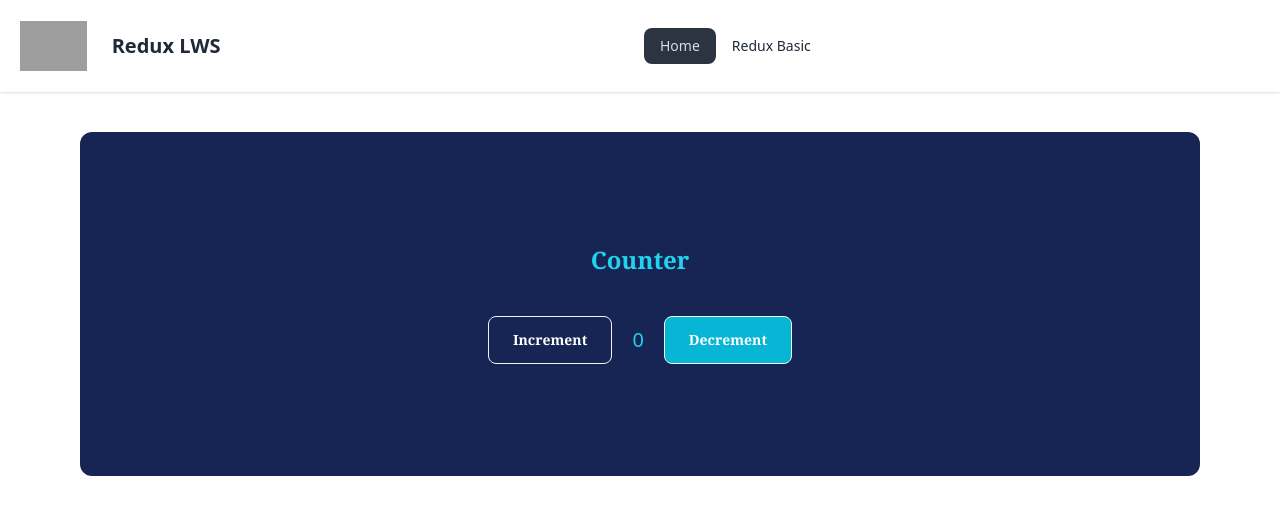
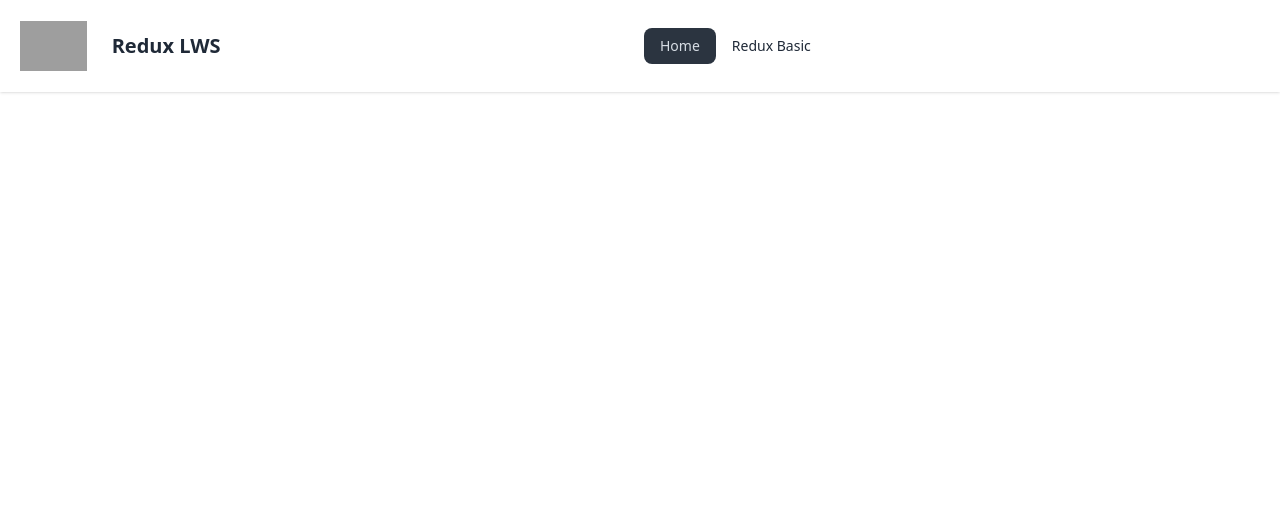
Before and after one commit to minhazapon/Redux-LWS, a React (Vite) app: page / in a window 1280 px wide. Shown: the top 514 px of the page. Built offline with nearby package versions, Linux system fonts and the light colour scheme; grey boxes are pictures that could not be loaded.

Commit message:
added file

```diff
--- a/package.json
+++ b/package.json
@@ -10,10 +10,12 @@
     "preview": "vite preview"
   },
   "dependencies": {
+    "@reduxjs/toolkit": "^2.5.0",
     "localforage": "^1.10.0",
     "match-sorter": "^8.0.0",
     "react": "^18.3.1",
     "react-dom": "^18.3.1",
+    "react-redux": "^9.2.0",
     "react-router-dom": "^6.28.1",
     "sort-by": "^1.2.0"
   },
--- a/src/Home.jsx
+++ b/src/Home.jsx
@@ -1,9 +1,9 @@
-import ReactCounter from "./ReactCounter"
+import Redux from "./redux file/Redux"
 
 function Home() {
     return (
         <div>
-            <ReactCounter></ReactCounter>
+            <Redux></Redux>
         </div>
     )
 }
```
Also changed, not shown: 1 other file (tests, documents, lock files or other folders).
